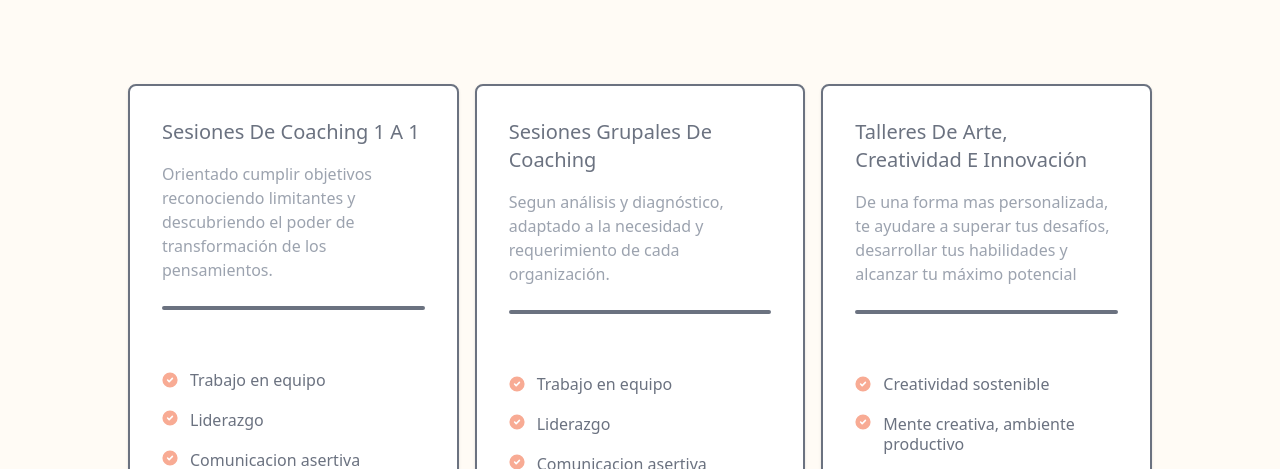
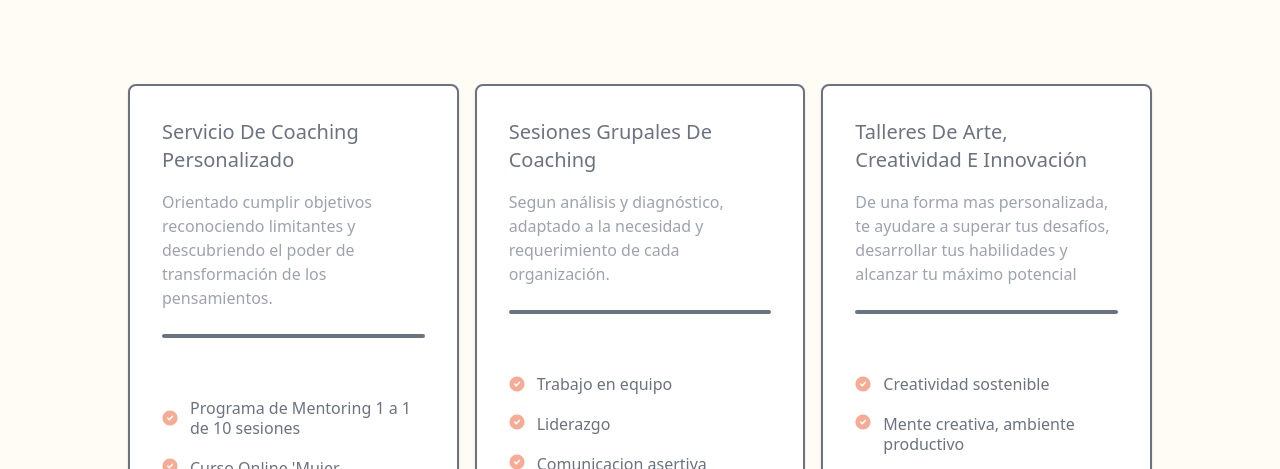
Before and after one commit to MarlonDevs/ximena-portfolio, an Astro site: page /services in a window 1280 px wide. Shown: the part 331-800 px from the top of the page. Built offline with nearby package versions, Linux system fonts and the light colour scheme; Astro itself is replaced by a stand-in of ours.

Commit message:
Actualizar CardServices.astro

```diff
--- a/src/components/CardServices.astro
+++ b/src/components/CardServices.astro
@@ -3,15 +3,15 @@ import Buttom from "./Buttom.astro";
 
 const cardItem = [
   {
-    title: "Sesiones de coaching 1 a 1",
+    title: "Servicio de Coaching Personalizado",
     description:
       "Orientado cumplir objetivos reconociendo limitantes y descubriendo el poder de transformación de los pensamientos.",
     price: "49",
     list: [
         {
-          itemOne: "Trabajo en equipo",
-          itemTwo: "Liderazgo",
-          itemThree: "Comunicacion asertiva",
+          itemOne: "Programa de Mentoring 1 a 1 de 10 sesiones",
+          itemTwo: "Curso Online 'Mujer Triunfadora'",
+          itemThree: "Sesiones individuales de Coaching",
           itemFour: "Atencion al cliente",
           itemFive: "Gestion eficaz de tiempo",
           itemSix: "Clima laboral",
```
